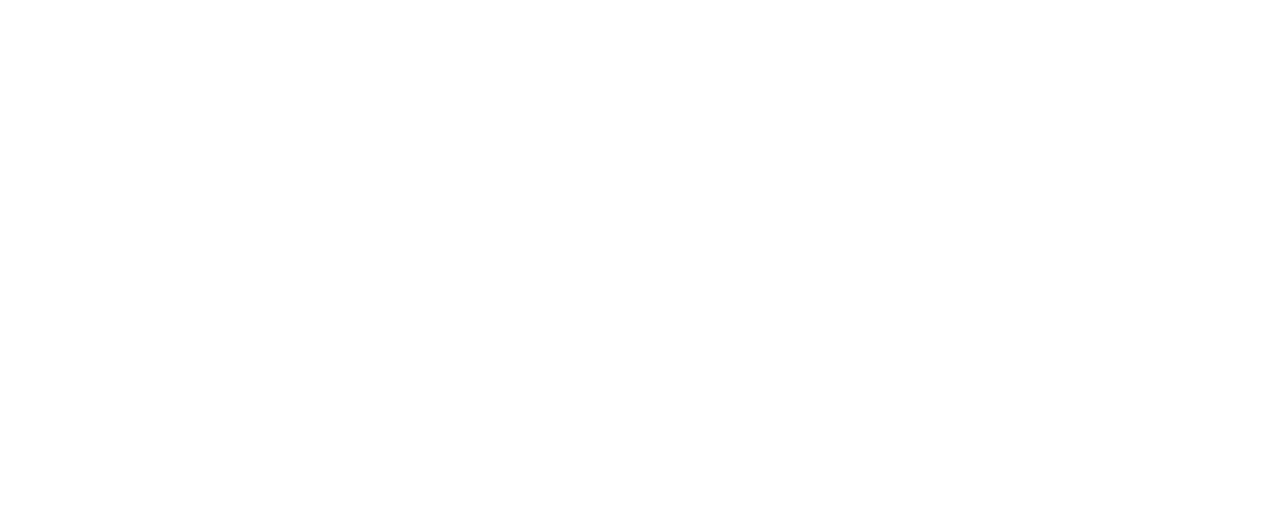
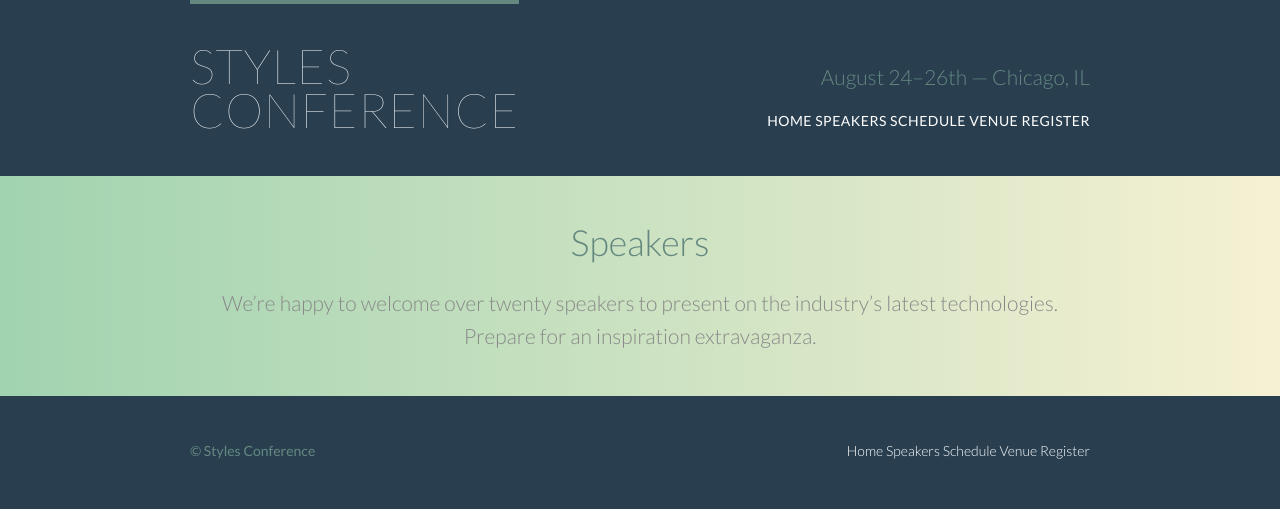
Before and after one commit to ohseunghyeon/learn_HTML_CSS_StyleConference, a plain HTML site: page venue.html in a window 1280 px wide. Drawn offline with Linux system fonts and the light colour scheme.

Commit message:
chapter 7

```diff
--- a/assets/stylesheets/main.css
+++ b/assets/stylesheets/main.css
@@ -127,13 +127,22 @@ h1, h3, h4, h5, p {
 
 .btn {
   border-radius: 5px;
+  color: #fff;
+  cursor: pointer;
   display: inline-block;
+  font-weight: 400;
+  letter-spacing: .5px;
   margin: 0;
+  text-transform: uppercase;
 }
 
 .btn-alt {
   border: 1px solid #dfe2e5;
   padding: 10px 30px;
+}
+.btn-alt:hover {
+  background: #fff;
+  color: #648880;
 }
 
 /*
@@ -173,6 +182,16 @@ h1, h3, h4, h5, p {
   text-transform: uppercase;
 }
 
+.primary-header a,
+.primary-footer a {
+  color: #fff;
+}
+
+.primary-header a:hover,
+.primary-footer a:hover {
+  color: #648880;
+}
+
 
 /*
   ======================================
@@ -198,6 +217,7 @@ h1, h3, h4, h5, p {
   ======================================
 */
 body {
+  background: #293f50;
   color: #888;
   font: 300 16px/22px "Lato", "Open Sans", "Helvetica Neue", Helvetica, Arial, sans-serif;
 }
@@ -249,6 +269,7 @@ p a {
 }
 
 .hero {
+  color: #fff;
   line-height: 44px;
   padding: 22px 80px 66px 80px;
   text-align: center;
@@ -273,3 +294,40 @@ p a {
 .nav {
   text-align: right;
 }
+
+/*
+  ========================================
+  Rows
+  ========================================
+*/
+
+.row {
+  background: #fff;
+  min-width: 960px;
+  padding: 66px 0 44px 0;
+}
+.row,
+.row-alt {
+  min-width: 960px;
+}
+.row-alt {
+  background: #cbe2c1;
+  background: -webkit-linear-gradient(to right, #a1d3b0, #f6f1d3);
+  background: -moz-linear-gradient(to right, #a1d3b0, #f6f1d3);
+  background: linear-gradient(to right, #a1d3b0, #f6f1d3);
+  padding: 44px 0 22px 0;
+}
+
+/*
+  ========================================
+  Leads
+  ========================================
+*/
+
+.lead {
+  text-align: center;
+}
+.lead p {
+  font-size: 21px;
+  line-height: 33px;
+}
--- a/register.html
+++ b/register.html
@@ -0,0 +1,62 @@
+<!DOCTYPE html>
+<html lang="en">
+
+  <head>
+    <meta charset="utf-8">
+    <title>Speakers - Styles Conference</title>
+    <link rel="stylesheet" href="assets/stylesheets/main.css">
+    <link rel="stylesheet" href="http://fonts.googleapis.com/css?family=Lato:100,300,400">
+  </head>
+
+  <body>
+
+    <!-- Header -->
+
+    <header class="primary-header container group">
+
+      <h1 class="logo">
+        <a href="index.html">Styles <br> Conference</a>
+      </h1>
+
+      <h3 class="tagline">August 24&ndash;26th &mdash; Chicago, IL</h3>
+
+      <nav class="nav primary-nav">
+        <a href="index.html">Home</a>
+        <a href="speakers.html">Speakers</a>
+        <a href="schedule.html">Schedule</a>
+        <a href="venue.html">Venue</a>
+        <a href="register.html">Register</a>
+      </nav>
+
+    </header>
+
+    <!-- Lead -->
+
+    <section class="row-alt">
+      <div class="lead container">
+
+        <h1>Speakers</h1>
+
+        <p>We&#8217;re happy to welcome over twenty speakers to present on the industry&#8217;s latest technologies. Prepare for an inspiration extravaganza.</p>
+
+      </div>
+    </section>
+
+    <!-- Footer -->
+
+    <footer class="primary-footer container group">
+
+      <small>&copy; Styles Conference</small>
+
+      <nav class="nav">
+        <a href="index.html">Home</a>
+        <a href="speakers.html">Speakers</a>
+        <a href="schedule.html">Schedule</a>
+        <a href="venue.html">Venue</a>
+        <a href="register.html">Register</a>
+      </nav>
+
+    </footer>
+
+  </body>
+</html>
--- a/venue.html
+++ b/venue.html
@@ -0,0 +1,62 @@
+<!DOCTYPE html>
+<html lang="en">
+
+  <head>
+    <meta charset="utf-8">
+    <title>Speakers - Styles Conference</title>
+    <link rel="stylesheet" href="assets/stylesheets/main.css">
+    <link rel="stylesheet" href="http://fonts.googleapis.com/css?family=Lato:100,300,400">
+  </head>
+
+  <body>
+
+    <!-- Header -->
+
+    <header class="primary-header container group">
+
+      <h1 class="logo">
+        <a href="index.html">Styles <br> Conference</a>
+      </h1>
+
+      <h3 class="tagline">August 24&ndash;26th &mdash; Chicago, IL</h3>
+
+      <nav class="nav primary-nav">
+        <a href="index.html">Home</a>
+        <a href="speakers.html">Speakers</a>
+        <a href="schedule.html">Schedule</a>
+        <a href="venue.html">Venue</a>
+        <a href="register.html">Register</a>
+      </nav>
+
+    </header>
+
+    <!-- Lead -->
+
+    <section class="row-alt">
+      <div class="lead container">
+
+        <h1>Speakers</h1>
+
+        <p>We&#8217;re happy to welcome over twenty speakers to present on the industry&#8217;s latest technologies. Prepare for an inspiration extravaganza.</p>
+
+      </div>
+    </section>
+
+    <!-- Footer -->
+
+    <footer class="primary-footer container group">
+
+      <small>&copy; Styles Conference</small>
+
+      <nav class="nav">
+        <a href="index.html">Home</a>
+        <a href="speakers.html">Speakers</a>
+        <a href="schedule.html">Schedule</a>
+        <a href="venue.html">Venue</a>
+        <a href="register.html">Register</a>
+      </nav>
+
+    </footer>
+
+  </body>
+</html>
```
Also changed, not shown: index.html (+4 -3 lines), schedule.html (+62 -0 lines), speakers.html (+62 -0 lines).
